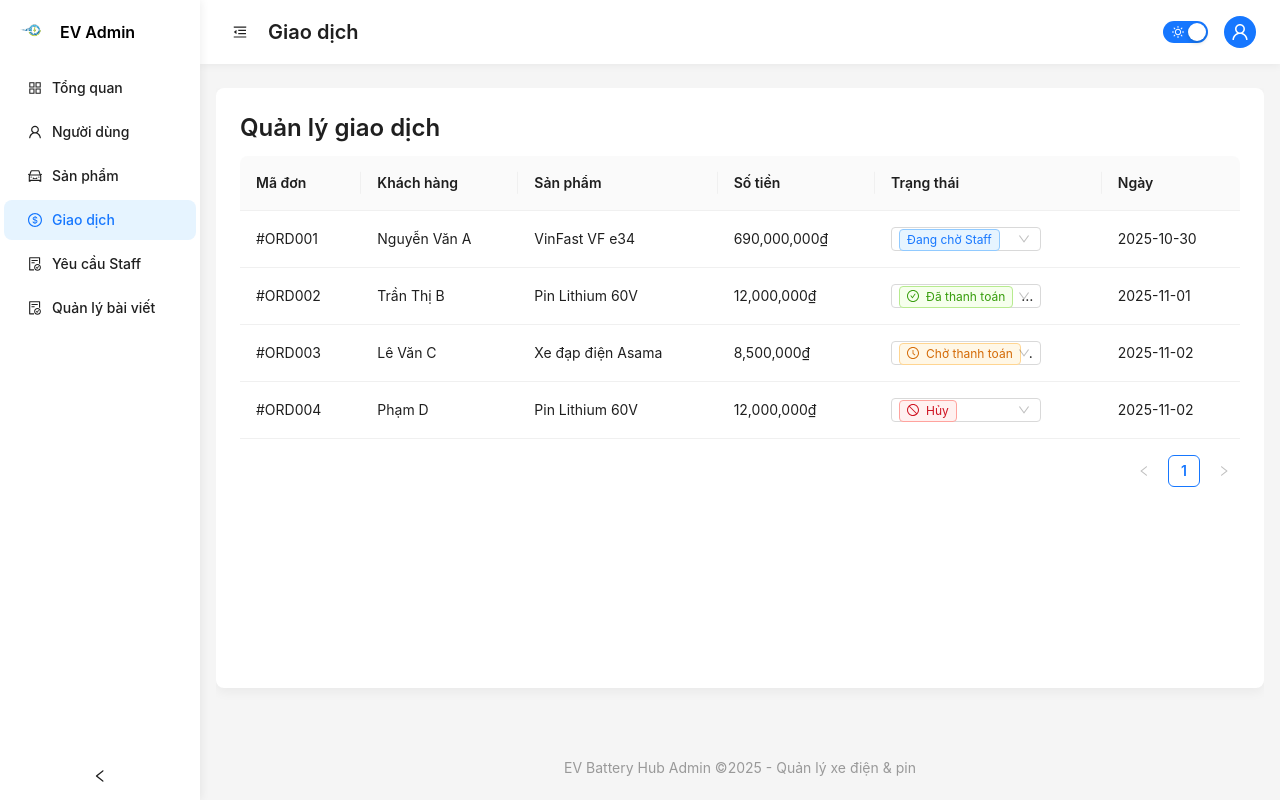
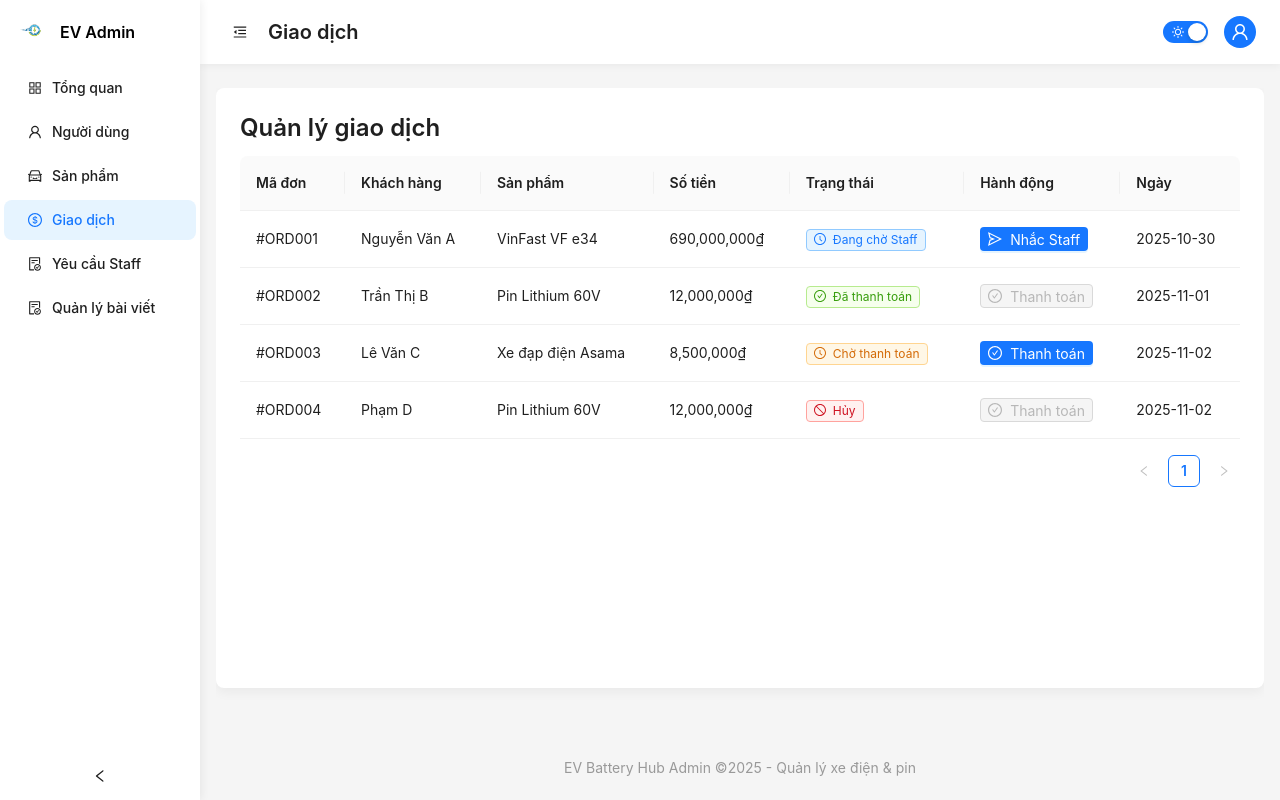
Before and after one commit to SWP391nhom3/Second-hand-EV-Battery-Trading-Platform-FE, a React (Vite) app: page /admin in a window 1280 px wide. Both pictures are taken after a click on the item "Giao dịch". Built offline with nearby package versions, Linux system fonts and the light colour scheme.

Commit message:
Update dashboard admin

```diff
--- a/src/components/dashboard/Dashboard.jsx
+++ b/src/components/dashboard/Dashboard.jsx
@@ -26,14 +26,12 @@ import {
   Card,
   Row,
   Col,
-  Statistic,
   Table,
   Tag,
   Badge,
   Modal,
   Form,
   Input,
-  Select,
   message,
   Space,
 } from "antd";
@@ -210,7 +208,7 @@ const fakeStaffRequests = [
   },
 ];
 
-// === DASHBOARD OVERVIEW - THIẾT KẾ CARSALE ===
+// === DASHBOARD OVERVIEW ===
 const monthlySalesData = [
   { month: "Th1", sales: 32 },
   { month: "Th2", sales: 45 },
@@ -584,20 +582,21 @@ const UserManagement = () => {
   );
 };
 
-// === PRODUCT MANAGEMENT ===
+// === PRODUCT MANAGEMENT (LOẠI BỎ SELECT) ===
 const ProductManagement = () => {
   const [products, setProducts] = useState(fakeProducts);
   const [isModalOpen, setIsModalOpen] = useState(false);
   const [selectedProduct, setSelectedProduct] = useState(null);
   const [form] = Form.useForm();
 
-  const handleStatusChange = (key, newStatus) => {
-    setProducts((prev) =>
-      prev.map((p) =>
-        p.key === key ? { ...p, transactionStatus: newStatus } : p
-      )
-    );
-    message.success("Cập nhật trạng thái thành công!");
+  const handleSendToStaff = () => {
+    form.validateFields().then((values) => {
+      message.success(
+        `Đã gửi yêu cầu hỗ trợ cho Staff: ${values.customerName}`
+      );
+      setIsModalOpen(false);
+      form.resetFields();
+    });
   };
 
   const columns = [
@@ -614,26 +613,33 @@ const ProductManagement = () => {
       title: "Trạng thái giao dịch",
       key: "transactionStatus",
       render: (_, record) => {
-        if (record.paymentFlow === "staff")
-          return <Tag color="orange">Qua Staff</Tag>;
+        if (record.paymentFlow === "staff") {
+          return (
+            <Tag color="orange" icon={<ClockCircleOutlined />}>
+              Đang chờ Staff
+            </Tag>
+          );
+        }
+
         const status = record.transactionStatus || "Chưa xác định";
+        let color = "default";
+        let icon = null;
+
+        if (status === "Đã thanh toán") {
+          color = "green";
+          icon = <CheckCircleOutlined />;
+        } else if (status === "Chờ thanh toán") {
+          color = "orange";
+          icon = <ClockCircleOutlined />;
+        } else if (status === "Hủy") {
+          color = "red";
+          icon = <StopOutlined />;
+        }
+
         return (
-          <Select
-            value={status}
-            size="small"
-            style={{ width: 140 }}
-            onChange={(val) => handleStatusChange(record.key, val)}
-          >
-            <Select.Option value="Chờ thanh toán">
-              <Tag color="orange">Chờ thanh toán</Tag>
-            </Select.Option>
-            <Select.Option value="Đã thanh toán">
-              <Tag color="green">Đã thanh toán</Tag>
-            </Select.Option>
-            <Select.Option value="Hủy">
-              <Tag color="red">Hủy</Tag>
-            </Select.Option>
-          </Select>
+          <Tag color={color} icon={icon}>
+            {status}
+          </Tag>
         );
       },
     },
@@ -645,11 +651,13 @@ const ProductManagement = () => {
           {record.paymentFlow === "staff" ? (
             <Button
               size="small"
+              type="primary"
               icon={<SendOutlined />}
               onClick={() => {
                 setSelectedProduct(record);
                 setIsModalOpen(true);
               }}
+              disabled={record.stock === 0}
             >
               Gửi Staff
             </Button>
@@ -658,7 +666,28 @@ const ProductManagement = () => {
               size="small"
               type="primary"
               icon={<CheckCircleOutlined />}
-              disabled={record.stock === 0}
+              disabled={
+                record.stock === 0 ||
+                record.transactionStatus === "Đã thanh toán"
+              }
+              onClick={() => {
+                if (record.transactionStatus !== "Đã thanh toán") {
+                  Modal.confirm({
+                    title: "Xác nhận thanh toán",
+                    content: `Xác nhận khách hàng đã thanh toán cho ${record.name}?`,
+                    onOk: () => {
+                      setProducts((prev) =>
+                        prev.map((p) =>
+                          p.key === record.key
+                            ? { ...p, transactionStatus: "Đã thanh toán" }
+                            : p
+                        )
+                      );
+                      message.success("Đã cập nhật trạng thái: Đã thanh toán");
+                    },
+                  });
+                }
+              }}
             >
               Thanh toán
             </Button>
@@ -678,10 +707,15 @@ const ProductManagement = () => {
       />
 
       <Modal
-        title="Gửi yêu cầu đến Staff"
+        title="Gửi yêu cầu hỗ trợ đến Staff"
         open={isModalOpen}
-        onCancel={() => setIsModalOpen(false)}
-        onOk={() => form.submit()}
+        onCancel={() => {
+          setIsModalOpen(false);
+          form.resetFields();
+        }}
+        onOk={handleSendToStaff}
+        okText="Gửi yêu cầu"
+        cancelText="Hủy"
       >
         <Form form={form} layout="vertical">
           <Form.Item label="Sản phẩm">
@@ -690,14 +724,16 @@ const ProductManagement = () => {
           <Form.Item
             name="customerName"
             label="Tên khách hàng"
-            rules={[{ required: true }]}
+            rules={[
+              { required: true, message: "Vui lòng nhập tên khách hàng" },
+            ]}
           >
             <Input placeholder="Nhập tên khách hàng" />
           </Form.Item>
           <Form.Item
             name="phone"
             label="Số điện thoại"
-            rules={[{ required: true }]}
+            rules={[{ required: true, message: "Vui lòng nhập số điện thoại" }]}
           >
             <Input placeholder="090..." />
           </Form.Item>
@@ -710,15 +746,15 @@ const ProductManagement = () => {
   );
 };
 
-// === TRANSACTION MANAGEMENT ===
+// === TRANSACTION MANAGEMENT (LOẠI BỎ SELECT) ===
 const TransactionManagement = () => {
   const [transactions, setTransactions] = useState(fakeTransactions);
 
-  const updateStatus = (key, status) => {
+  const updateTransactionStatus = (key, newStatus) => {
     setTransactions((prev) =>
-      prev.map((t) => (t.key === key ? { ...t, status } : t))
+      prev.map((t) => (t.key === key ? { ...t, status: newStatus } : t))
     );
-    message.success("Cập nhật trạng thái giao dịch thành công!");
+    message.success(`Cập nhật trạng thái: ${newStatus}`);
   };
 
   const columns = [
@@ -735,33 +771,84 @@ const TransactionManagement = () => {
       title: "Trạng thái",
       dataIndex: "status",
       key: "status",
-      render: (status, record) => (
-        <Select
-          value={status}
-          size="small"
-          style={{ width: 150 }}
-          onChange={(val) => updateStatus(record.key, val)}
-        >
-          <Select.Option value="Chờ thanh toán">
-            <Tag color="orange" icon={<ClockCircleOutlined />}>
-              Chờ thanh toán
-            </Tag>
-          </Select.Option>
-          <Select.Option value="Đã thanh toán">
-            <Tag color="green" icon={<CheckCircleOutlined />}>
-              Đã thanh toán
-            </Tag>
-          </Select.Option>
-          <Select.Option value="Đang chờ Staff">
-            <Tag color="processing">Đang chờ Staff</Tag>
-          </Select.Option>
-          <Select.Option value="Hủy">
-            <Tag color="red" icon={<StopOutlined />}>
-              Hủy
-            </Tag>
-          </Select.Option>
-        </Select>
-      ),
+      render: (status) => {
+        let color = "default";
+        let icon = null;
+
+        switch (status) {
+          case "Đã thanh toán":
+            color = "green";
+            icon = <CheckCircleOutlined />;
+            break;
+          case "Chờ thanh toán":
+            color = "orange";
+            icon = <ClockCircleOutlined />;
+            break;
+          case "Đang chờ Staff":
+            color = "processing";
+            icon = <ClockCircleOutlined />;
+            break;
+          case "Hủy":
+            color = "red";
+            icon = <StopOutlined />;
+            break;
+          default:
+            color = "default";
+        }
+
+        return (
+          <Tag color={color} icon={icon}>
+            {status}
+          </Tag>
+        );
+      },
+    },
+    {
+      title: "Hành động",
+      key: "action",
+      render: (_, record) => {
+        const isStaffFlow =
+          fakeProducts.find((p) => p.name === record.product)?.paymentFlow ===
+          "staff";
+
+        return (
+          <Space>
+            {isStaffFlow ? (
+              <Button
+                size="small"
+                type="primary"
+                icon={<SendOutlined />}
+                disabled={record.status !== "Đang chờ Staff"}
+                onClick={() => {
+                  message.info("Đã gửi nhắc nhở đến Staff!");
+                }}
+              >
+                Nhắc Staff
+              </Button>
+            ) : (
+              <Button
+                size="small"
+                type="primary"
+                icon={<CheckCircleOutlined />}
+                disabled={
+                  record.status === "Đã thanh toán" || record.status === "Hủy"
+                }
+                onClick={() => {
+                  Modal.confirm({
+                    title: "Xác nhận thanh toán",
+                    content: `Xác nhận thanh toán cho đơn ${record.orderId}?`,
+                    onOk: () => {
+                      updateTransactionStatus(record.key, "Đã thanh toán");
+                    },
+                  });
+                }}
+              >
+                Thanh toán
+              </Button>
+            )}
+          </Space>
+        );
+      },
     },
     { title: "Ngày", dataIndex: "date", key: "date" },
   ];
@@ -958,4 +1045,5 @@ const Dashboard = () => {
     </Layout>
   );
 };
+
 export default Dashboard;
```
